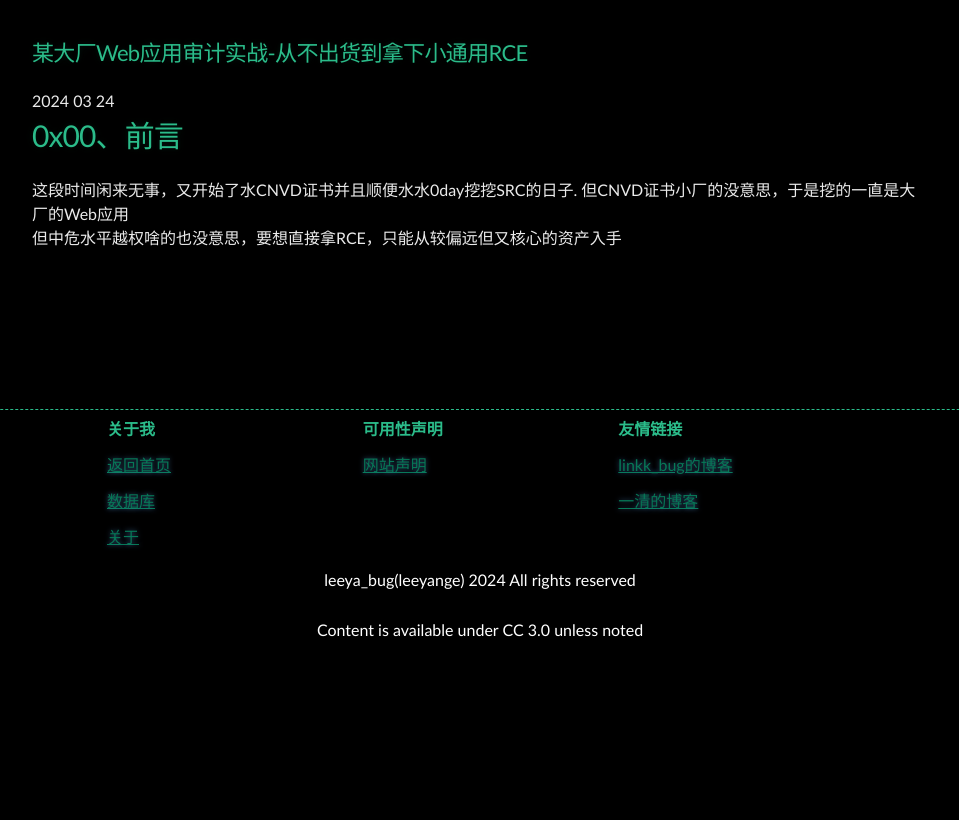
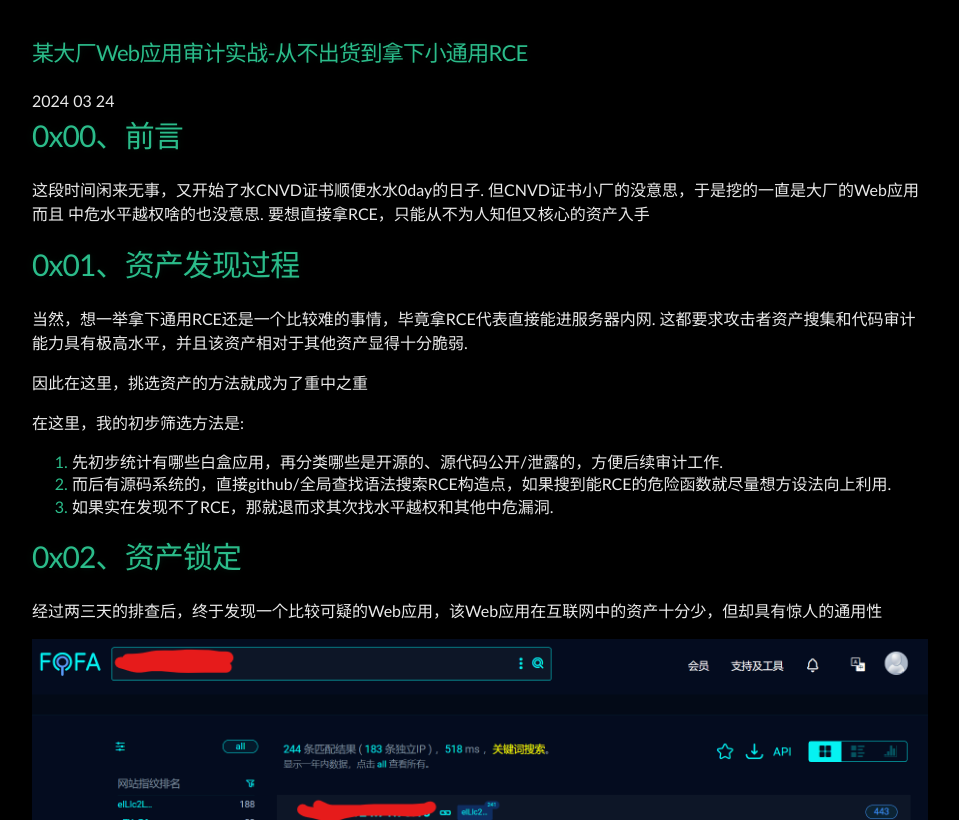
Before and after one commit to Leeyangee/leeyangee.github.io, a Jekyll site: the page built from _posts/2024-03-24-某大厂Web应用审计实战-从不出货到拿下小通用RCE.md, in a window 1280 px wide and 900 px high, scrolled down 361 px, cut to the strip 80-900 px from the top of the window. Shown: the whole strip, without its empty margins (160-1119 px from the left). Built offline with Jekyll 4.4.1, drawn with Linux system fonts in a browser that asks for light colours; before the commit the page ends 1096 px from its top, so only the background shows below that; some of the changed text lies outside the part shown.

Commit message:
Update 2024-03-24-某大厂Web应用审计实战-从不出货到拿下小通用RCE.md

```diff
--- a/_posts/2024-03-24-某大厂Web应用审计实战-从不出货到拿下小通用RCE.md
+++ b/_posts/2024-03-24-某大厂Web应用审计实战-从不出货到拿下小通用RCE.md
@@ -5,5 +5,28 @@ published: true
 
 # [](#header-1)0x00、前言
 
-这段时间闲来无事，又开始了水CNVD证书并且顺便水水0day挖挖SRC的日子. 但CNVD证书小厂的没意思，于是挖的一直是大厂的Web应用
-但中危水平越权啥的也没意思，要想直接拿RCE，只能从较偏远但又核心的资产入手
+这段时间闲来无事，又开始了水CNVD证书顺便水水0day的日子. 但CNVD证书小厂的没意思，于是挖的一直是大厂的Web应用
+而且 中危水平越权啥的也没意思. 要想直接拿RCE，只能从不为人知但又核心的资产入手
+
+# [](#header-1)0x01、资产发现过程
+
+当然，想一举拿下通用RCE还是一个比较难的事情，毕竟拿RCE代表直接能进服务器内网. 这都要求攻击者资产搜集和代码审计能力具有极高水平，并且该资产相对于其他资产显得十分脆弱.
+
+因此在这里，挑选资产的方法就成为了重中之重
+
+在这里，我的初步筛选方法是:
+1. 先初步统计有哪些白盒应用，再分类哪些是开源的、源代码公开/泄露的，方便后续审计工作.
+2. 而后有源码系统的，直接github/全局查找语法搜索RCE构造点，如果搜到能RCE的危险函数就尽量想方设法向上利用.
+3. 如果实在发现不了RCE，那就退而求其次找水平越权和其他中危漏洞.
+
+# [](#header-1)0x02、资产锁定
+
+经过两三天的排查后，终于发现一个比较可疑的Web应用，该Web应用在互联网中的资产十分少，但却具有惊人的通用性
+
+![avatar](/image/2024-03-23-0.png)
+
+为何我会注意到该应用呢？
+1. 经过资产测绘发现，该应用使用了较为简单的Py构建，在我个人的刻板印象中使用Py构建Web应用的大多为数据科学家/测试工程师. 这些岗位对Py特性不是很了解，易导致RCE
+2. 该应用页面构造简单，疑似是手动将网页实例化后返回给用户，在实例化过程中非常容易导致RCE
+
+# [](#header-1)0x02、源码找寻
```
